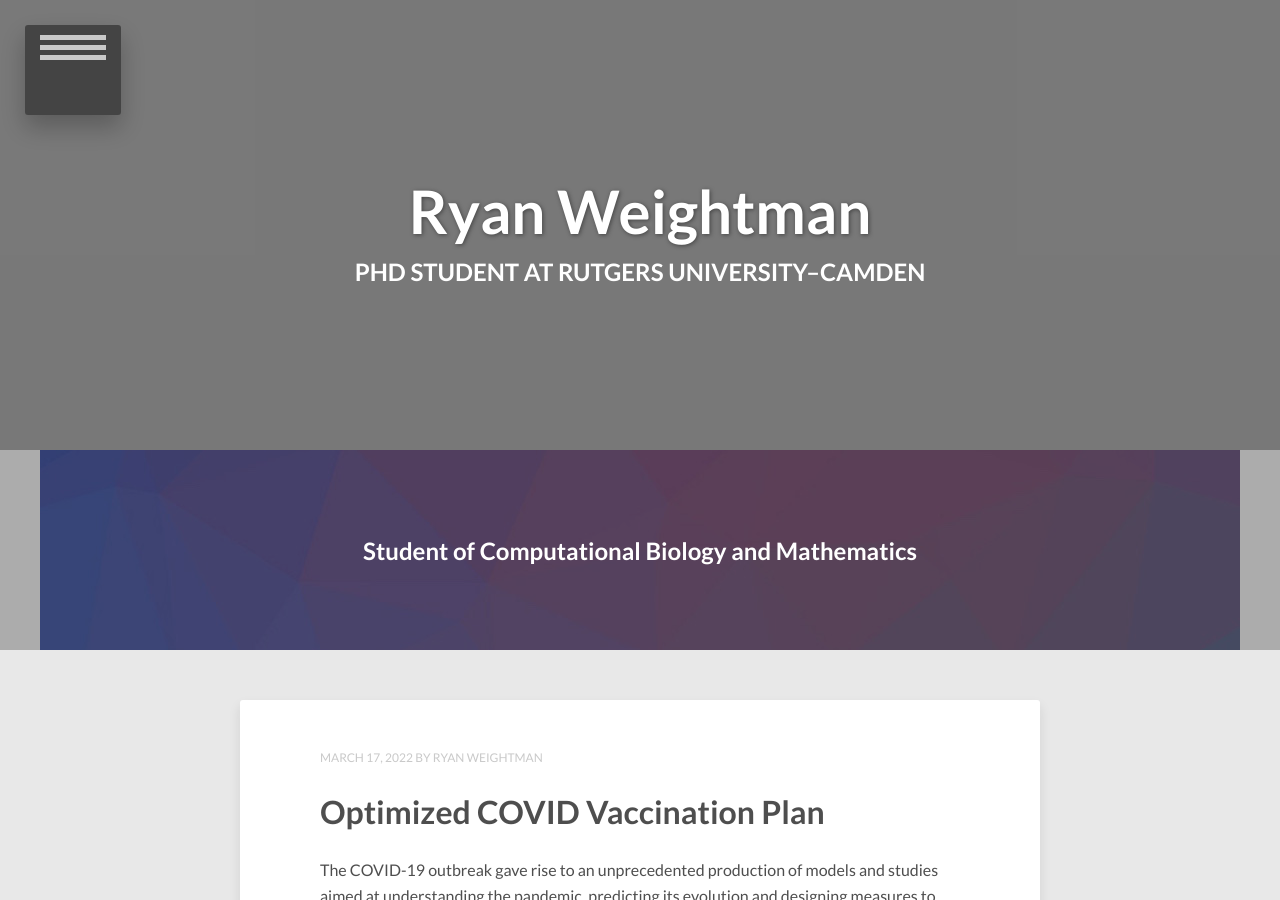
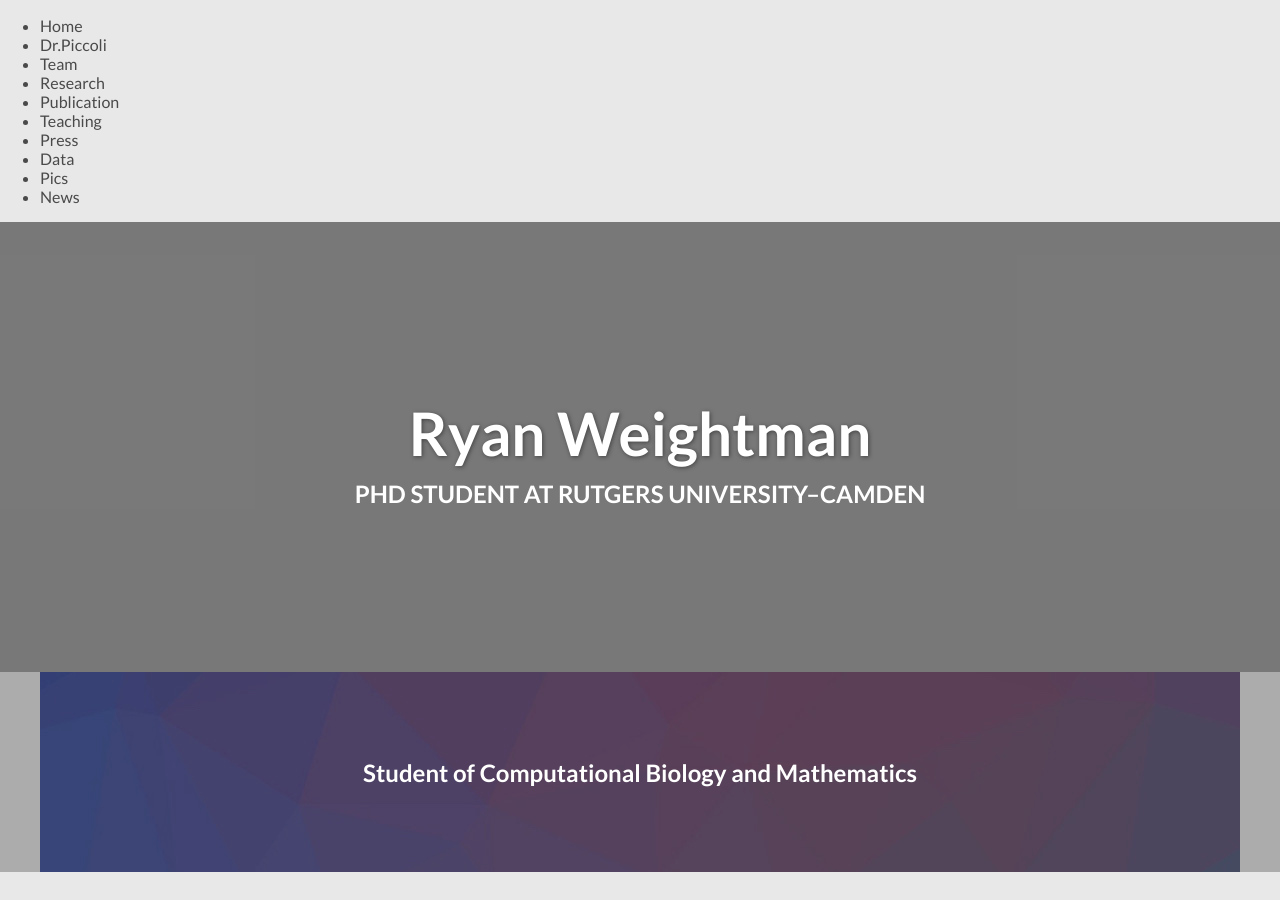
Before and after one commit to RyanJ119/RyanJ119.github.io, a Jekyll site: the page built from index.html, in a window 1280 px wide and 900 px high. Built offline with Jekyll 4.4.1, drawn with Linux system fonts in a browser that asks for light colours; nearby versions of some CDN libraries; the list of posts is cut into pages by our own code.

Commit message:
Update navigation.html

```diff
--- a/_includes/navigation.html
+++ b/_includes/navigation.html
@@ -1,65 +1,13 @@
-<nav id="dl-menu" class="dl-menuwrapper" role="navigation">
-	<button class="dl-trigger">Open Menu</button>
-	<ul class="dl-menu">
-		<li><a href="{{ site.url }}/">Home</a></li>
-		<li>
-			<a href="#">Info</a>
-			<ul class="dl-submenu">
-				<li>
-					<img src="{{ site.url }}/images/{{ site.owner.avatar }}" alt="{{ site.owner.name }} photo" class="author-photo">
-					<h4>{{ site.owner.name }}</h4>
-					<p>{{ site.owner.bio }}</p>
-				</li>
-				<li><a href="{{ site.url }}/about/"><span class="btn btn-inverse">Learn More</span></a></li>
-				{% if site.owner.email %}<li>
-					<a href="mailto:{{ site.owner.email | encode_email }}"><i class="fa fa-fw fa-envelope"></i> Email</a>
-				</li>{% endif %}
-				{% if site.owner.twitter %}<li>
-					<a href="https://twitter.com/{{ site.owner.twitter }}"><i class="fa fa-fw fa-twitter"></i> Twitter</a>
-				</li>{% endif %}
-				{% if site.owner.facebook %}<li>
-					<a href="https://facebook.com/{{ site.owner.facebook }}"><i class="fa fa-fw fa-facebook"></i> Facebook</a>
-				</li>{% endif %}
-				{% if site.owner.google_plus %}<li>
-					<a href="https://google.com/{{ site.owner.google_plus }}"><i class="fa fa-fw fa-google-plus"></i> Google+</a>
-				</li>{% endif %}
-				{% if site.owner.linkedin %}<li>
-					<a href="https://linkedin.com/in/{{ site.owner.linkedin }}"><i class="fa fa-fw fa-linkedin"></i> LinkedIn</a>
-				</li>{% endif %}
-				{% if site.owner.github %}<li>
-					<a href="https://github.com/{{ site.owner.github }}"><i class="fa fa-fw fa-github"></i> GitHub</a>
-				</li>{% endif %}
-				{% if site.owner.stackexchange %}<li>
-					<a href="{{ site.owner.stackexchange }}"><i class="fa fa-fw fa-stack-exchange"></i> Stackexchange</a>
-				</li>{% endif %}
-				{% if site.owner.instagram %}<li>
-					<a href="https://instagram.com/{{ site.owner.instagram }}"><i class="fa fa-fw fa-instagram"></i> Instagram</a>
-				</li>{% endif %}
-				{% if site.owner.flickr %}<li>
-					<a href="https://www.flickr.com/photos/{{ site.owner.flickr }}"><i class="fa fa-fw fa-flickr"></i> Flickr</a>
-				</li>{% endif %}
-				{% if site.owner.tumblr %}<li>
-					<a href="http://{{ site.owner.tumblr }}.tumblr.com"><i class="fa fa-fw fa-tumblr"></i> Tumblr</a>
-				</li>{% endif %}
-			</ul><!-- /.dl-submenu -->
-		</li>
-		<li><a href="{{ site.url }}/about/">About Ryan</a></li>
-		<li><a href="https://lab-piccoli.github.io">Check out my Lab's Website!</a></li>
-		<li>
-			<a href="#">Projects and Fun Things</a>
-			<ul class="dl-submenu">
-				<li><a href="{{ site.url }}/chronposts/">All Posts</a></li>
-				<li><a href="{{ site.url }}/posts/">Posts by Year</a></li>
-				<li><a href="{{ site.url }}/tags/">All Tags</a></li>
-			</ul>
-		</li>
-		{% for link in site.data.navigation %}
-	    {% if link.url contains 'http' %}
-	        {% assign domain = '' %}
-	        {% else %}
-	        {% assign domain = site.url %}
-	    {% endif %}
-	    <li><a href="{{ domain }}{{ link.url }}" {% if link.url contains 'http' %}target="_blank"{% endif %}>{{ link.title }}</a></li>
-	  {% endfor %}
-	</ul><!-- /.dl-menu -->
-</nav><!-- /.dl-menuwrapper -->
+<ul class="links">
+	<li class="{% if page.url == "/" %} active {% endif %}"><a href="{{ "/" | absolute_url }}">Home</a></li>
+	<li class="{% if page.url contains '/about/' %} active {% endif %}"><a href="{{ "/about/" | absolute_url }}">Dr.Piccoli</a></li>
+	<li class="{% if page.url contains '/team/' %} active {% endif %}"><a href="{{ "/team/" | absolute_url }}">Team</a></li>
+
+    <li class="{% if page.url contains '/research/' %} active {% endif %}"><a href="{{ "/research/" | absolute_url }}">Research</a></li>
+    <li class="{% if page.url contains '/publications' %} active {% endif %}"><a href="{{ "/publications/" | absolute_url }}">Publication</a></li>
+    <li class="{% if page.url contains '/teaching' %} active {% endif %}"><a href="{{ "/teaching/" | absolute_url }}">Teaching</a></li>
+    <li class="{% if page.url contains '/Press' %} active {% endif %}"><a href="{{ "/Press/" | absolute_url }}">Press</a></li>
+    <li class="{% if page.url contains '/data' %} active {% endif %}"><a href="{{ "/data/" | absolute_url }}">Data</a></li>
+	<li class="{% if page.url contains '/blog' %} active {% endif %}"><a href="{{ "/blog/" | absolute_url }}">Pics</a></li>
+	<li class="{% if page.url contains '/news/' %} active {% endif %}"><a href="{{ "/news/" | absolute_url }}">News</a></li>
+</ul>
```
